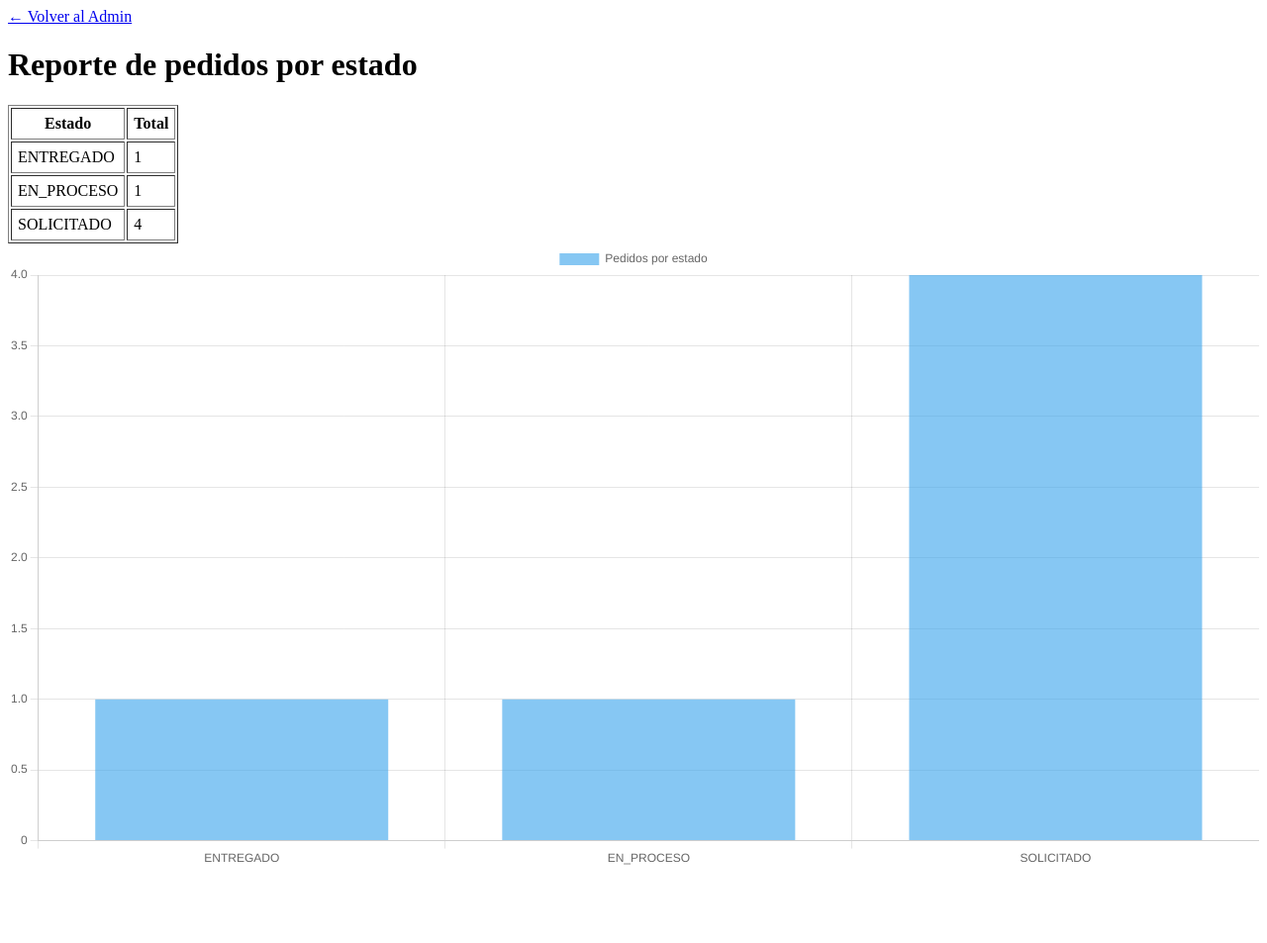
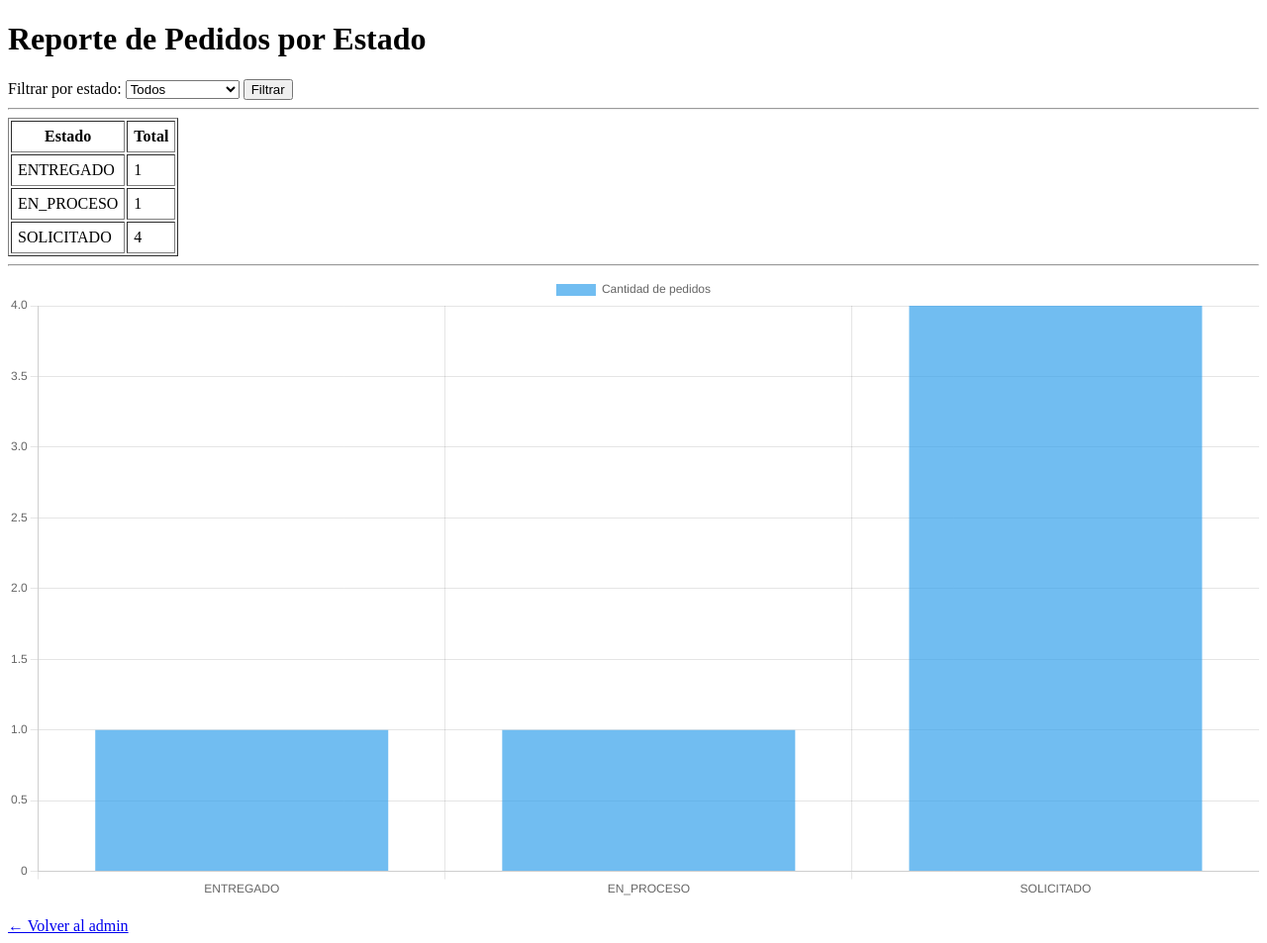
Before and after one commit to Gabriel-21mp/Prueba-3-Backend-Gabriel-Paredes, a Django app: page /reporte/ in a window 1280 px wide. Shown: the whole page at 99% size. Before the commit the page ends 874 px from the top, so only its background shows below. Run offline with Django 5.2, Linux system fonts and the light colour scheme; a user stored in the database is signed in; data comes from the database, SQL or seed files in the repository.

Commit message:
Enhance report.html with filtering and chart updates
Added a filter form for order status and updated chart data structure.

```diff
--- a/PRUEBA_3_PAREDES_GABRIEL/appTienda/templates/reporte.html
+++ b/PRUEBA_3_PAREDES_GABRIEL/appTienda/templates/reporte.html
@@ -2,14 +2,27 @@
 <html lang="es">
 <head>
     <meta charset="UTF-8">
-    <title>Reporte de pedidos</title>
+    <title>Reporte de Pedidos</title>
     <script src="https://cdn.jsdelivr.net/npm/chart.js"></script>
 </head>
 <body>
 
-<a href="/admin/">← Volver al Admin</a>
+<h1>Reporte de Pedidos por Estado</h1>
 
-<h1>Reporte de pedidos por estado</h1>
+<form method="get">
+    <label>Filtrar por estado:</label>
+    <select name="estado">
+        <option value="">Todos</option>
+        {% for e in estados %}
+            <option value="{{ e }}" {% if e == estado_seleccionado %}selected{% endif %}>
+                {{ e }}
+            </option>
+        {% endfor %}
+    </select>
+    <button type="submit">Filtrar</button>
+</form>
+
+<hr>
 
 <table border="1" cellpadding="6">
     <tr>
@@ -24,23 +37,38 @@
     {% endfor %}
 </table>
 
+<hr>
+
 <canvas id="graficoPedidos" width="400" height="200"></canvas>
 
 <script>
-const data = {
-    labels: [{% for p in pedidos_por_estado %}"{{ p.estado_pedido }}",{% endfor %}],
-    datasets: [{
-        label: 'Pedidos por estado',
-        data: [{% for p in pedidos_por_estado %}{{ p.total }},{% endfor %}],
-        backgroundColor: 'rgba(54, 162, 235, 0.6)'
-    }]
-};
+const labels = [
+    {% for p in pedidos_por_estado %}
+        "{{ p.estado_pedido }}",
+    {% endfor %}
+];
 
-new Chart(document.getElementById('graficoPedidos'), {
-    type: 'bar',
-    data: data
+const data = [
+    {% for p in pedidos_por_estado %}
+        {{ p.total }},
+    {% endfor %}
+];
+
+new Chart(document.getElementById("graficoPedidos"), {
+    type: "bar",
+    data: {
+        labels: labels,
+        datasets: [{
+            label: "Cantidad de pedidos",
+            data: data,
+            backgroundColor: "rgba(54, 162, 235, 0.7)"
+        }]
+    }
 });
 </script>
 
+<br>
+<a href="/admin/">← Volver al admin</a>
+
 </body>
 </html>
```
